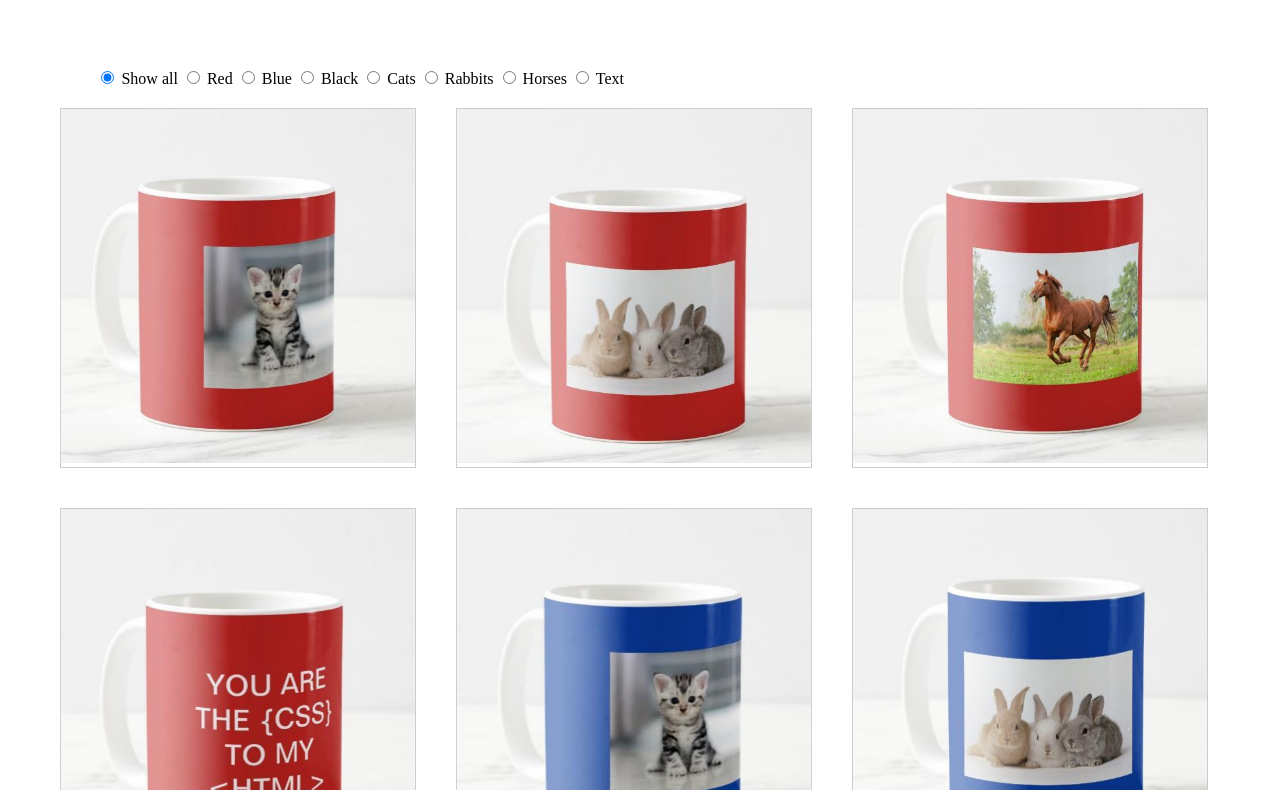
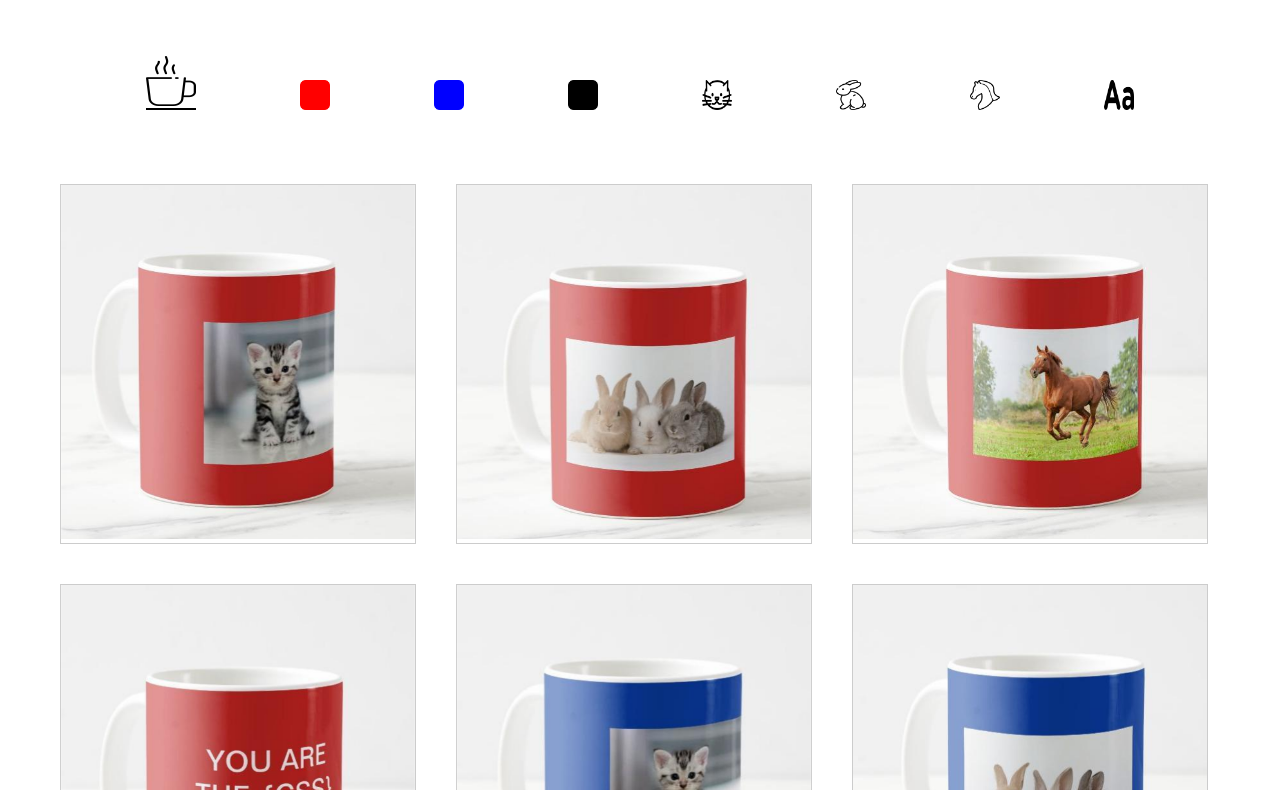
Before and after one commit to Chief9/business, a plain HTML site: page overview.html in a window 1280 px wide. Shown: the part 74-864 px from the top of the page. Drawn offline with nearby package versions, Linux system fonts and the light colour scheme.

Commit message:
changes to overview page

```diff
--- a/overview.html
+++ b/overview.html
@@ -8,18 +8,52 @@
 <body>
 
 
-<img src="images/logo.png" style="height: 50px">
+<div class="selectionbox">
+  <label>
+    <input type="radio" onclick="filterSelection('all')" name="category" checked>
+    <img src="images/mugs.png">
+  </label>
 
+  <label>
+    <input type="radio" onclick="filterSelection('red')" name="category">
+    <img src="images/red.png">
+  </label>
 
-<div class="selectionbox">
-  <input type="radio" onclick="filterSelection('all')" name="category" checked> Show all
-  <input type="radio" onclick="filterSelection('red')" name="category"> Red
-  <input type="radio" onclick="filterSelection('blue')" name="category"> Blue
-  <input type="radio" onclick="filterSelection('black')" name="category"> Black
-  <input type="radio" onclick="filterSelection('cat')" name="category"> Cats
-  <input type="radio" onclick="filterSelection('rabbit')" name="category"> Rabbits
-  <input type="radio" onclick="filterSelection('horse')" name="category"> Horses
-  <input type="radio" onclick="filterSelection('text')" name="category"> Text
+  <label>
+    <input type="radio" onclick="filterSelection('blue')" name="category">
+    <img src="images/blue.png">
+  </label>
+
+  <label>
+    <input type="radio" onclick="filterSelection('black')" name="category">
+    <img src="images/black.png">
+  </label>
+
+  <label>
+    <input type="radio" onclick="filterSelection('cat')" name="category">
+    <img src="images/cat.png">
+  </label>
+
+  <label>
+    <input type="radio" onclick="filterSelection('rabbit')" name="category">
+    <img src="images/rabbit.png">
+  </label>
+
+  <label>
+    <input type="radio" onclick="filterSelection('horse')" name="category">
+    <img src="images/horse.png">
+  </label>
+
+  <label>
+    <input type="radio" onclick="filterSelection('text')" name="category">
+    <img src="images/text.png">
+  </label>
+
+<script>
+ $(".image-radio img").click(function(){
+     $(this).prev().attr('checked',true);
+ })
+</script>
 
 </div>
 
--- a/style.css
+++ b/style.css
@@ -20,9 +20,8 @@
 }
 
 .selectionbox {
-  color: black;
   margin-top: 80px;
-  margin-left: 7%;
+  text-align: center;
 }
 
 .content {
@@ -95,3 +94,22 @@ div.product:hover {
     width: 100%;
   }
 }
+
+label > input{
+  visibility: hidden;
+  position: absolute;
+}
+label > input + img{
+  cursor: pointer;
+  height: 30px;
+  width: 30px;
+  margin: 50px;
+}
+label > input:checked + img{
+  height: 50px;
+  width: 50px;
+  margin: 50px;
+  padding-bottom: 2px;
+  border-bottom: 2px solid black;
+
+}
```
Also changed, not shown: images/black.png (added), images/blue.png (added), images/cat.png (added), images/horse.png (added), images/mugs.png (added), images/rabbit.png (added), images/red.png (added), images/text.png (added).
